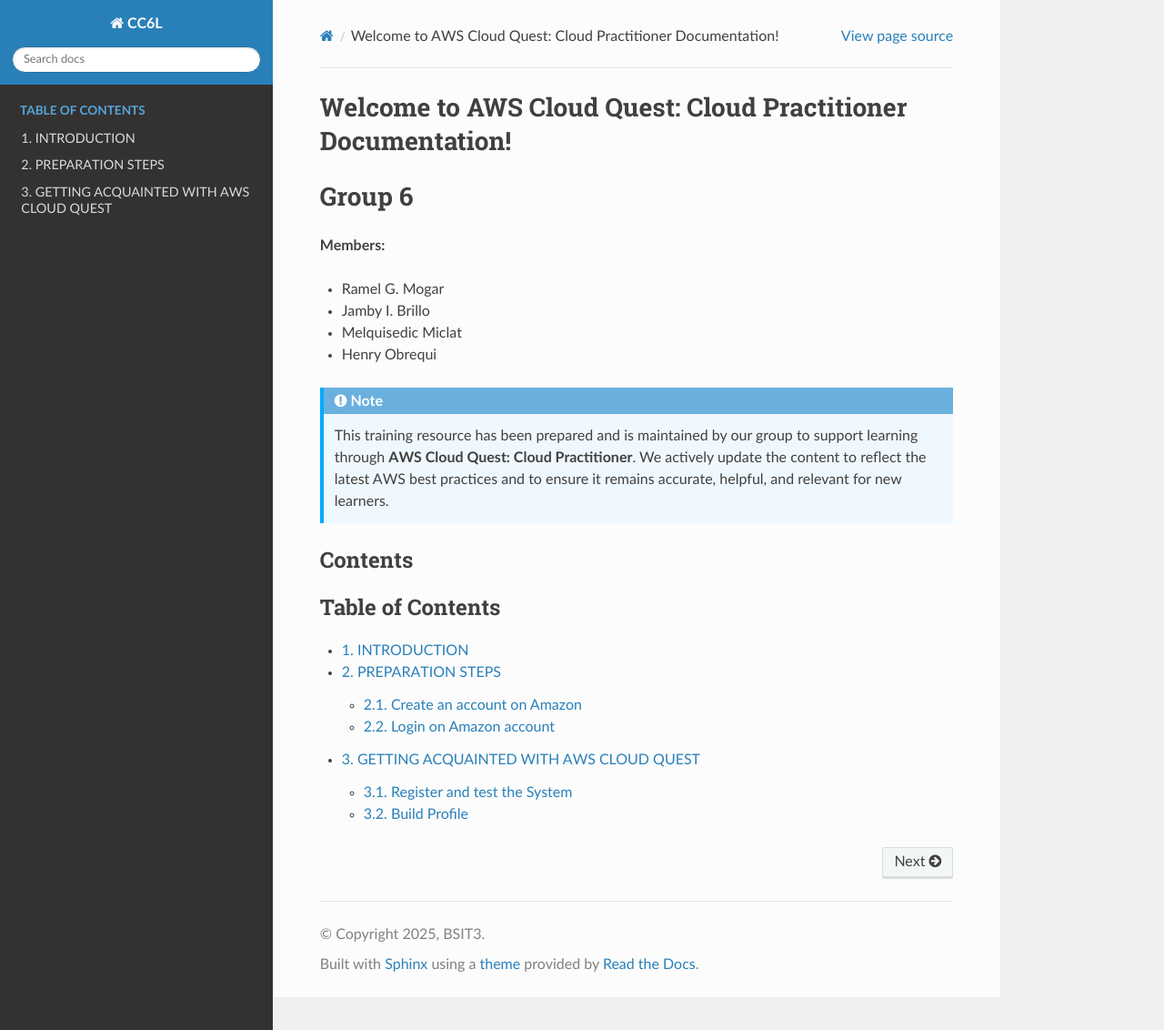
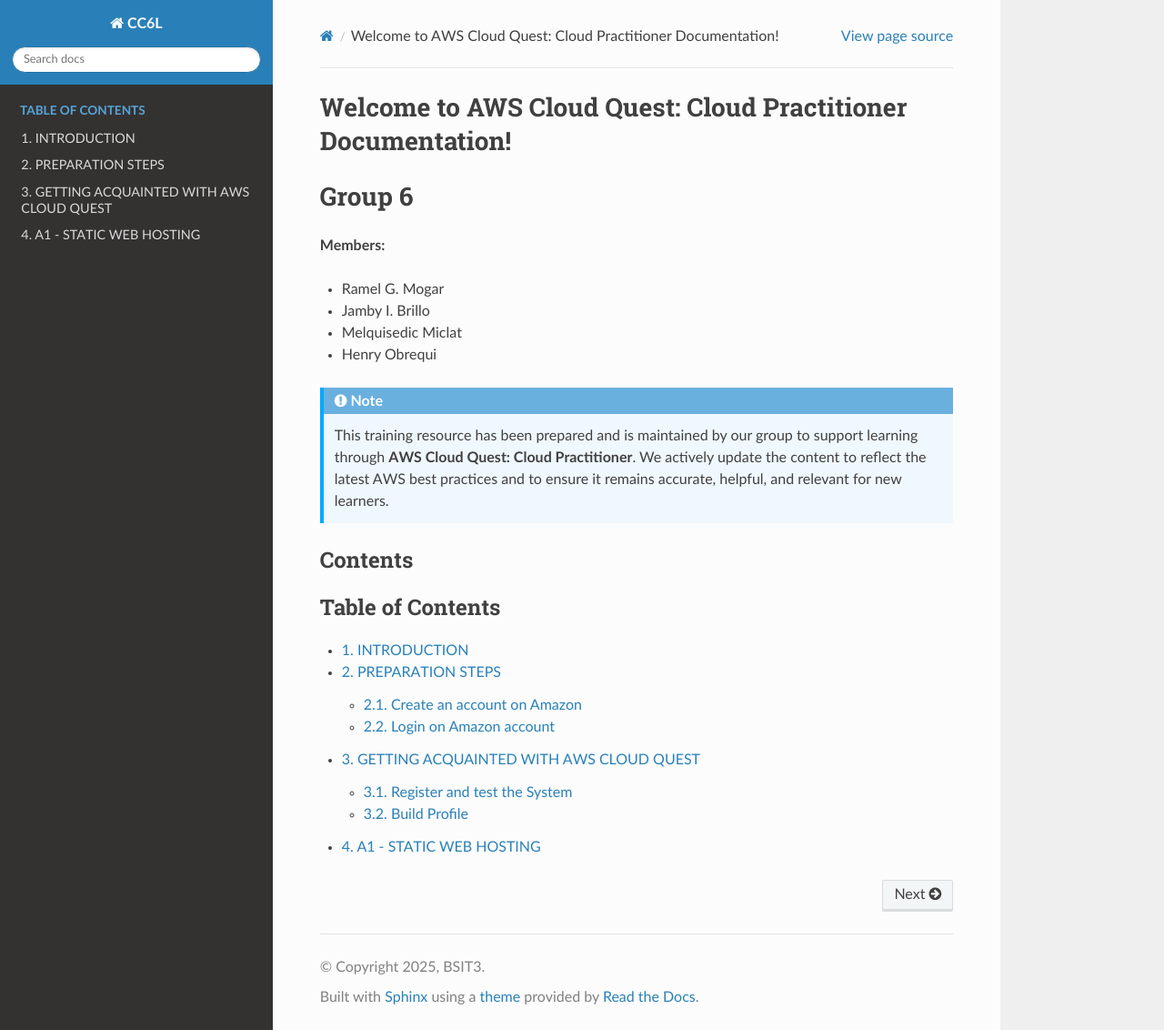
Before and after one commit to jambybrillo/aws_partitioner, a Sphinx documentation site: the page built from docs/source/index.rst, in a window 1280 px wide and 1132 px high. Shown: the whole window at 91% size. Built offline with Sphinx 7.4.7 and the Read the Docs theme 3.1.0, drawn with Linux system fonts in a browser that asks for light colours.

Commit message:
Update index.rst

```diff
--- a/docs/source/index.rst
+++ b/docs/source/index.rst
@@ -29,3 +29,4 @@
    introduction
    preparation_steps
    getting_acquainted_with_aws_cloud_quest
+   a1_static_web_hosting
```
